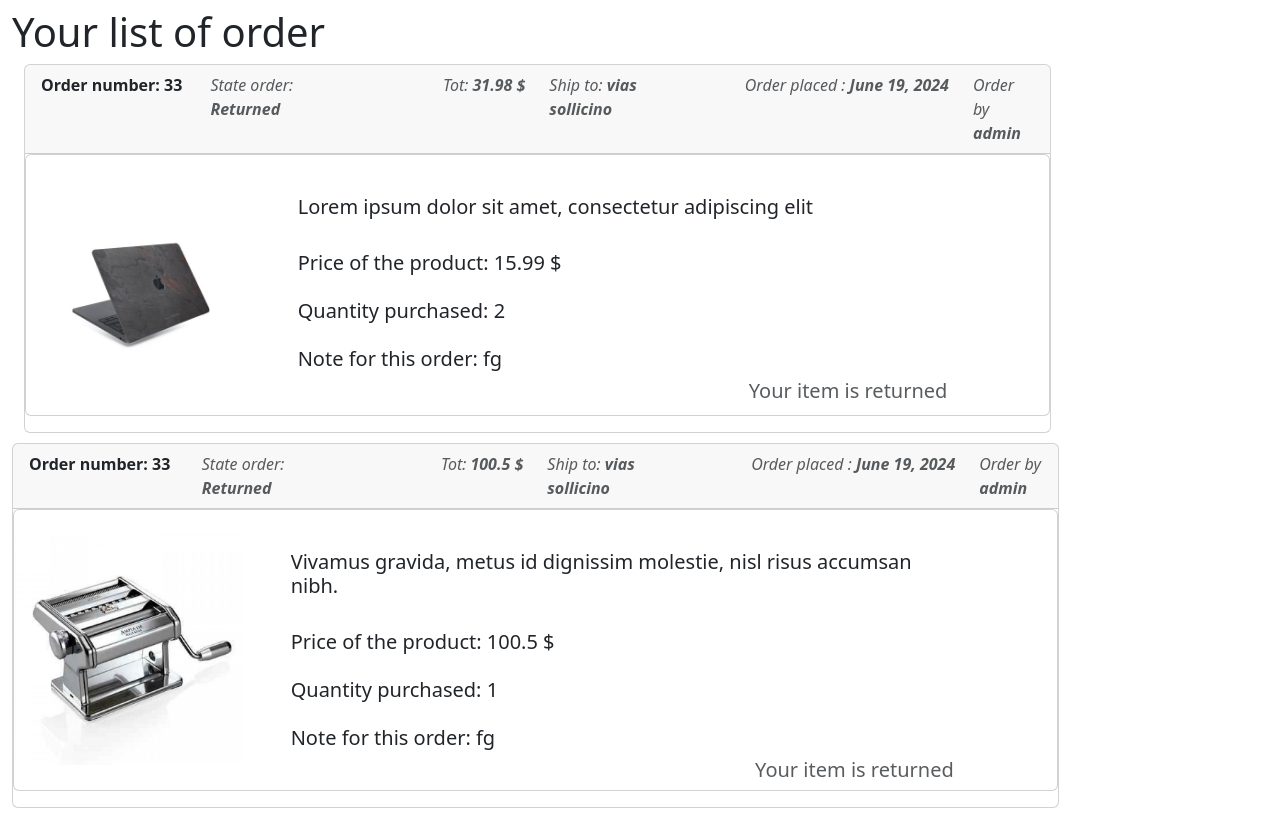
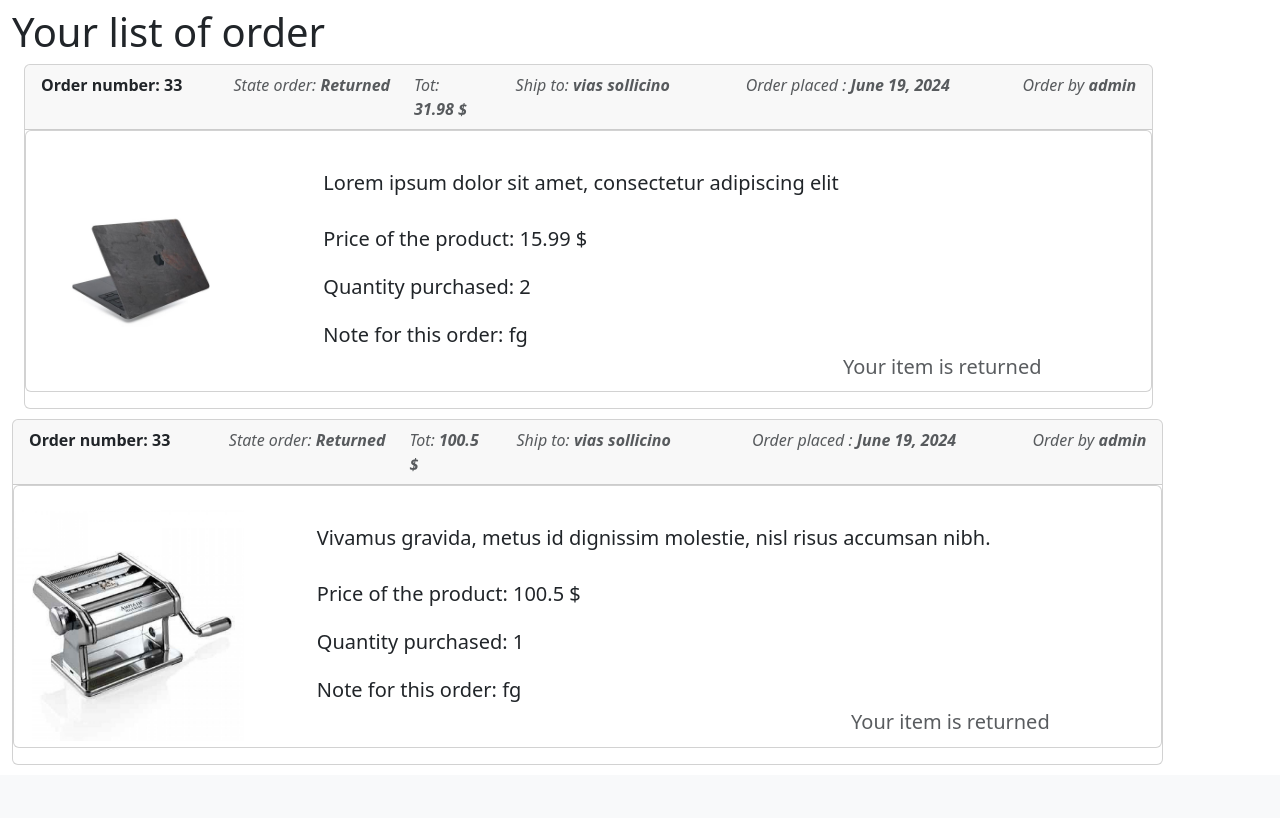
Before and after one commit to adi-web/ECommerce, a Django app: page /order/ in a window 1280 px wide. Shown: the part 56-874 px from the top of the page. After the commit the page ends 821 px from the top, so only its background shows below. Run offline with Django 4.2, Linux system fonts and the light colour scheme; a user stored in the database is signed in; data comes from the database, SQL or seed files in the repository; some libraries are stand-ins or nearby versions.

Commit message:
Update order.html

```diff
--- a/order/templates/order.html
+++ b/order/templates/order.html
@@ -6,7 +6,7 @@
 
         {% for order_info in order %}
     <div class="container-fluid" style="display: flex;margin-bottom: 10px">
-        <div class="col-10">
+        <div class="col-11">
                 <div class="card">
                     <div class="card-header">
                         <div class="row d-flex">
@@ -22,15 +22,16 @@
                                 <em class="text-muted float-end">State order: <b>Returned </b></em>
                              </div>
                             {% endif %}
-                        <div class="col-2">
+                        <div class="col-1">
                                 <em class="text-muted float-end">Tot: <b>{{ order_info.payQuantity }} $</b></em>
                             </div>
                          <div class="col-2">
                                 <em class="text-muted float-end">Ship to: <b>{{ order_info.order.addressOrder }}</b></em>
-                            </div> <div class="col-3">
+                            </div>
+                            <div class="col-3">
                                 <em class="text-muted float-end">Order placed : <b>{{ order_info.order.date }}</b></em>
                             </div>
-                            <div class="col">
+                            <div class="col-2">
                                 <em class="text-muted float-end">Order by <b>{{ order_info.order.userOrder.username }}</b></em>
                             </div>
                         </div>
```
